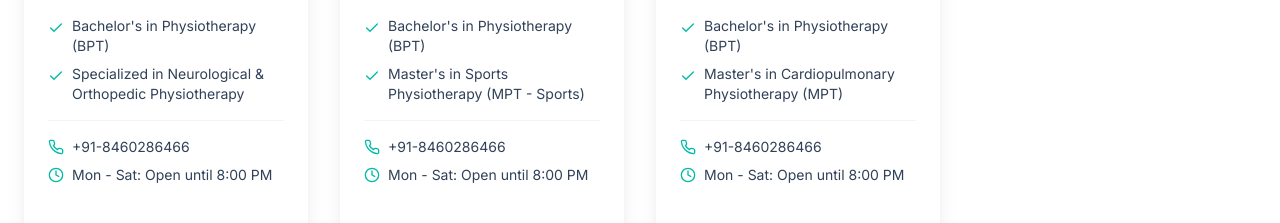
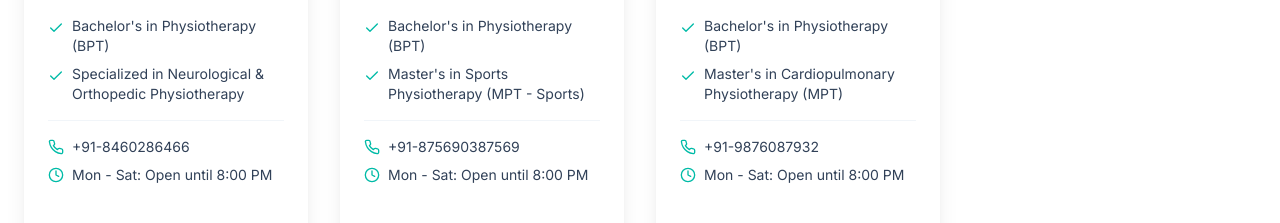
Before and after one commit to amol2344/Well-physio-center, a React (Vite) app in the folder frontend/: page /experts in a window 1280 px wide. Shown: the part 1202-1425 px from the top of the page. Built offline with nearby package versions, Linux system fonts and the light colour scheme; no server answers.

Commit message:
feat: update doctors data

```diff
--- a/frontend/src/data/doctors.js
+++ b/frontend/src/data/doctors.js
@@ -101,7 +101,7 @@ export const doctors = [
       "Kinesio Taping Practitioner",
     ],
     contact: {
-      phone: "+91-8460286466",
+      phone: "+91-875690387569",
       hours: "Mon - Sat: Open until 8:00 PM",
     },
     address:
@@ -153,7 +153,7 @@ export const doctors = [
       "Geriatric Care Physiotherapy Certification",
     ],
     contact: {
-      phone: "+91-8460286466",
+      phone: "+91-9876087932",
       hours: "Mon - Sat: Open until 8:00 PM",
     },
     address:
```
